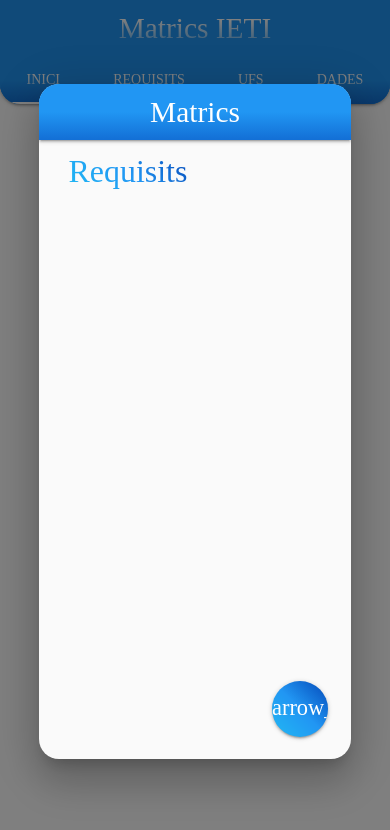
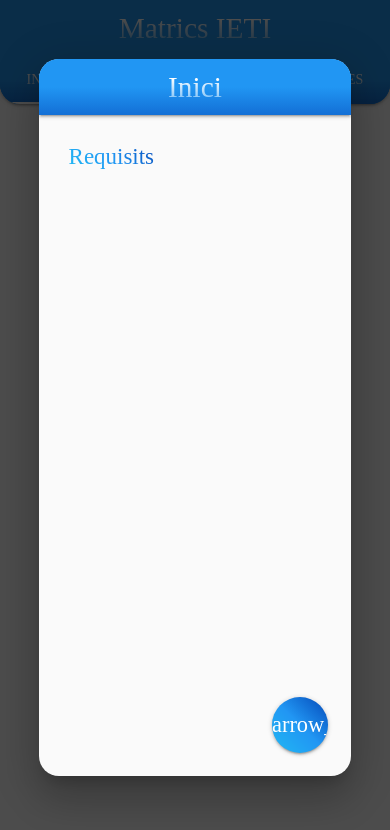
Before and after one commit to Matrics-App/app, a website: page www/index.html in a window 390 px wide. Both pictures are taken after a click on the link "arrow_forward". Drawn offline with nearby package versions, Linux system fonts and the light colour scheme; some packages are replaced by stand-ins of ours; some icons are missing; a web font is replaced by a local one.

Commit message:
Tweaked some options and css

```diff
--- a/www/index.html
+++ b/www/index.html
@@ -55,7 +55,7 @@
 	<div id="wizard" class="modal">
 		<div class="modal-content">
 			<nav id="navbar" class="blue custom-width-100 custom-margin-auto blue-gradient-180" role="navigation">
-				<div class="nav-wrapper container"><a id="logo-container" href="#" class="brand-logo center blue-text-gradient">Matrics IETI</a></div>
+				<div class="nav-wrapper container"><span id="logo-container" href="#" class="brand-logo center blue-text-gradient">Inici</span></div>
 			</nav>
 			<div id="modal-content-container" class="container custom-padding-1em">
 				<h4>Benvingut a <span class="blue-text-gradient-modal">Matrics IETI</span></h4>
--- a/www/js/index.js
+++ b/www/js/index.js
@@ -37,32 +37,36 @@ function onDeviceReady() {
     if (!skipWizard) {
         $("#wizard").modal('open');
 
+        // Paginamiento del wizard:
         modalBtn.on( "click", function() {
-            removePulseEffect();
-            if (modalPage === 0) {
-                $("#modal-content-container").empty().append('<h4><span class="blue-text-gradient-modal">Requisits</span></h4>');
-                modalPage = 1;
-            } else if (modalPage === 1) {
-                $("#modal-content-container").empty().append('<h4><span class="blue-text-gradient-modal">Drets d\'imatge</span></h4>');
-                modalPage = 2;
-            } else if (modalPage === 2) {
-                $("#modal-content-container").empty().append('<h4><span class="blue-text-gradient-modal">Sortides</span></h4>');
-                modalPage = 3;
-            } else if (modalPage === 3) {
-                $("#wizard").modal('close');
-            }
-
+            wizardPageControl();
         });
     }
 
 }
 
+// Funciones wizard:
+function wizardPageControl() {
+    removePulseEffect("wizard-floating-btn");
+    if (modalPage === 0) {
+        $("#modal-content-container").empty().append('<h5><span class="blue-text-gradient-modal">Requisits</span></h5>');
+        modalPage = 1;
+    } else if (modalPage === 1) {
+        $("#modal-content-container").empty().append('<h5><span class="blue-text-gradient-modal">Drets d\'imatge</span></h5>');
+        modalPage = 2;
+    } else if (modalPage === 2) {
+        $("#modal-content-container").empty().append('<h5><span class="blue-text-gradient-modal">Sortides</span></h5>');
+        modalPage = 3;
+    } else if (modalPage === 3) {
+        $("#wizard").modal('close');
+    }
+}
 
 // Funciones generales:
-function applyPulseEffect() {
-    $("#wizard-floating-btn").addClass("pulse");
+function applyPulseEffect(id) {
+    $("#" + id).addClass("pulse");
 }
 
-function removePulseEffect() {
-    $("#wizard-floating-btn").removeClass("pulse");
+function removePulseEffect(id) {
+    $("#" + id).removeClass("pulse");
 }
--- a/www/js/init.js
+++ b/www/js/init.js
@@ -2,11 +2,11 @@
     $(function() {
         // Wizard modal options:
         var modalItems = document.querySelectorAll('.modal');
-        M.Modal.init(modalItems, {opacity: 0.5, dismissible: false, startingTop: '7%', endingTop: '10%'});
+        M.Modal.init(modalItems, {opacity: 0.7, dismissible: false, endingTop: '7%'});
 
         // Wizard modal css:
         $(".modal-content").css("padding", "0px");
-        $("#wizard").css("max-height", "80%");
+        $("#wizard").css("max-height", "85%");
         $("#wizard").css("overflow", "hidden");
         $("#wizard").addClass("custom-height-90");
         $("#wizard").addClass("custom-border-radius");
```
